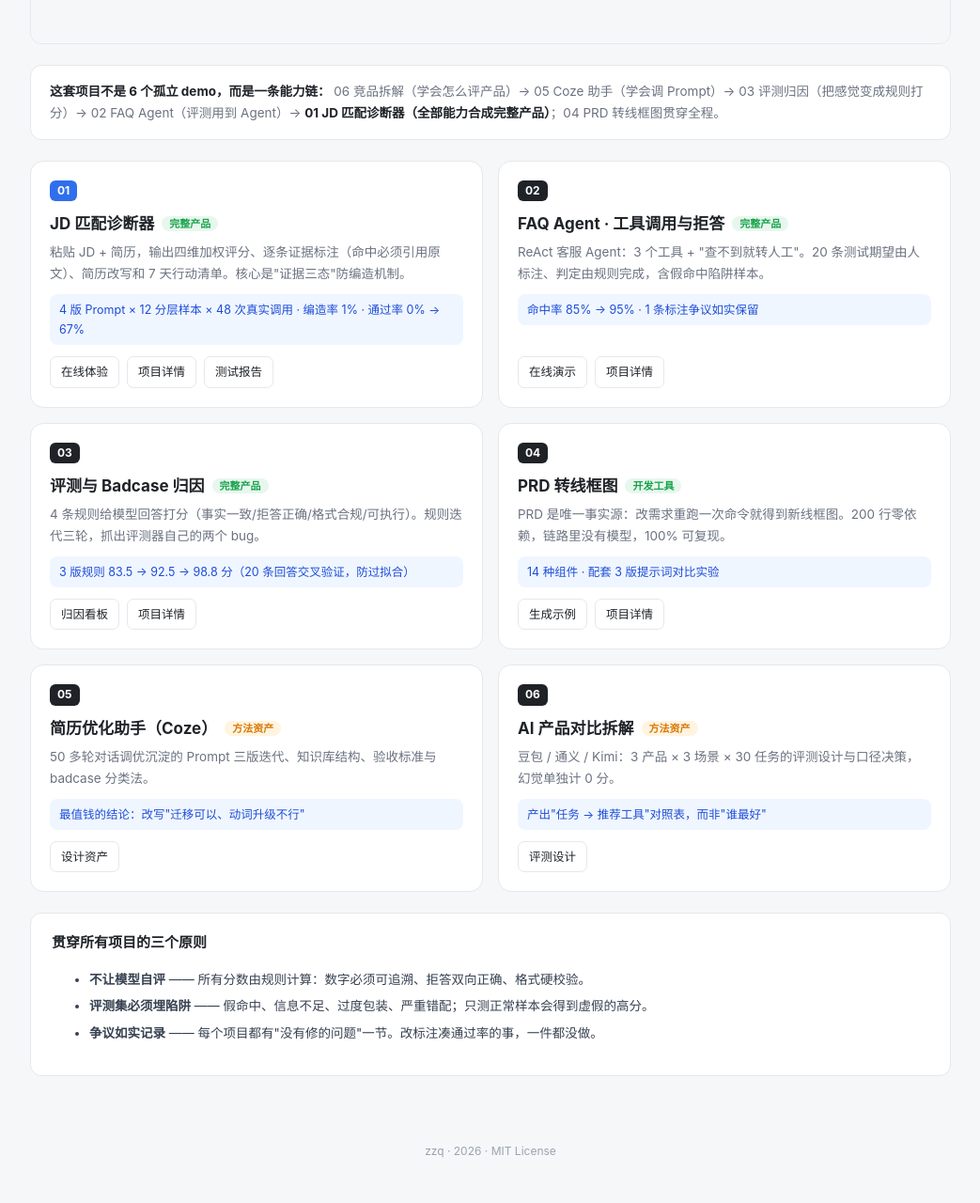
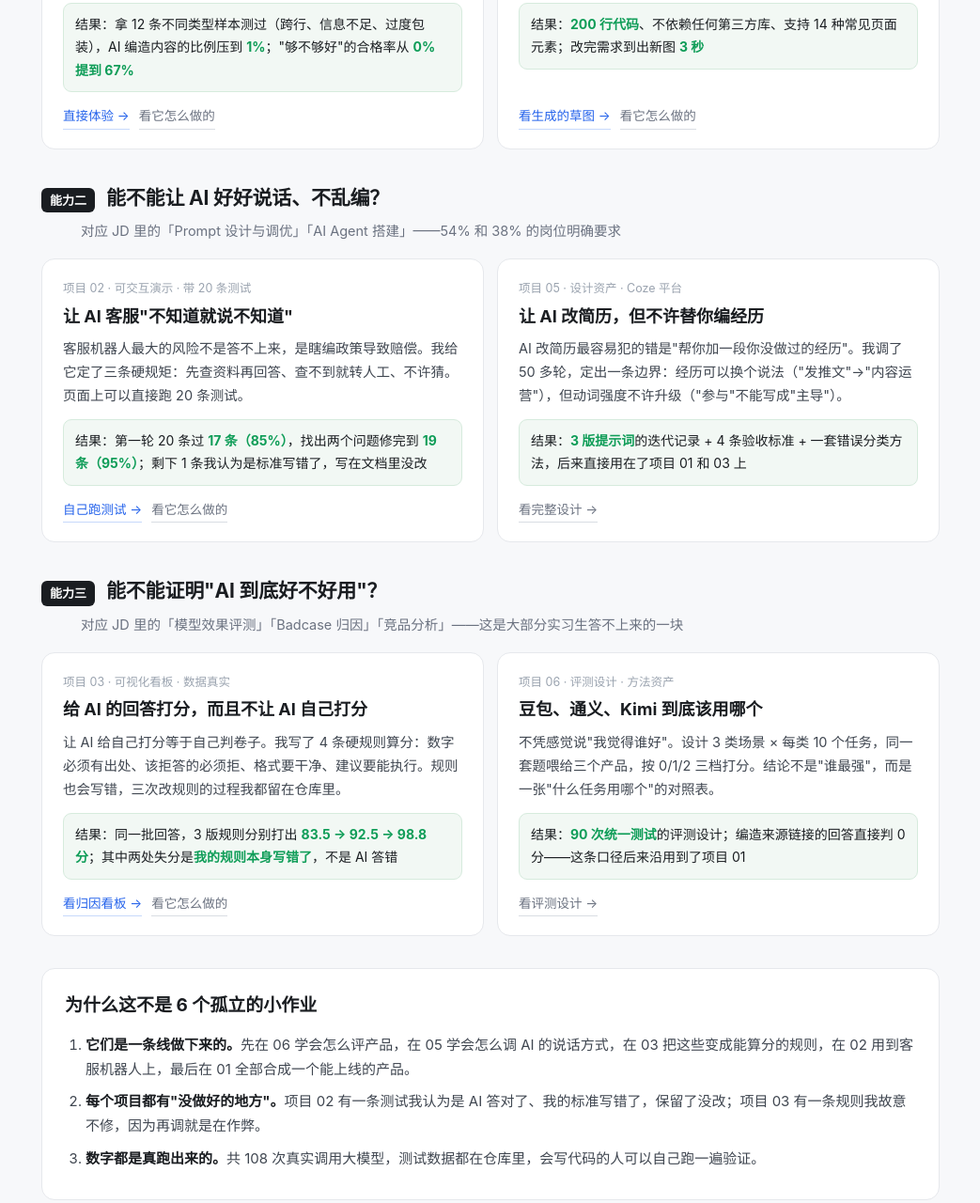
Before and after one commit to Ab900879/jd-match-analyzer, a plain HTML site: page index.html in a window 1280 px wide. Shown: the part 895-2175 px from the top of the page at 94% size, without its empty margins (118-1161 px from the left). Drawn offline with Linux system fonts and the light colour scheme.

Commit message:
作品集改为 HR 视角：按三种能力重排 6 个项目，术语全部翻译成人话
- 落地页重构：每组回答面试官一个问题（做成产品/让AI不乱编/证明好不好用）
- 每张卡片统一结构：解决什么问题 → 我做了什么 → 结果数字 → 可点链接
- 顶部 3 个大数字：6 个项目 / 108 次真实调用 / 编造率 1%
- 根 README 同步重排为能力分组表，技术细节收到底部
- 6 个项目 README 顶部各加「一句话（给非技术面试官）」

```diff
--- a/index.html
+++ b/index.html
@@ -3,113 +3,159 @@
 <head>
 <meta charset="utf-8">
 <meta name="viewport" content="width=device-width,initial-scale=1">
-<title>zzq · AI 产品作品集</title>
+<title>zzq · AI 产品作品集（HR 30 秒版）</title>
 <style>
-:root{--ink:#1f2328;--mid:#6b7280;--line:#e5e8ec;--bg:#f6f7f9;--accent:#2f6fed;--ok:#16a34a;--warn:#d97706}
+:root{--ink:#1a1d21;--mid:#6b7280;--light:#9aa3af;--line:#e6e8ec;--bg:#f7f8fa;--accent:#2563eb;--ok:#0f9d58;--warn:#d97706}
 *{box-sizing:border-box}
-body{margin:0;background:var(--bg);color:var(--ink);font:15px/1.7 -apple-system,"Segoe UI","Microsoft YaHei",sans-serif}
-header{background:#fff;border-bottom:1px solid var(--line);padding:34px 24px 30px;text-align:center}
-header .name{font-size:26px;font-weight:700;margin:0 0 6px}
-header .sub{color:var(--mid);font-size:14px;margin:0 0 18px}
-header .cta{display:inline-flex;gap:10px}
-header .cta a{display:inline-block;padding:9px 20px;border-radius:9px;font-size:14px;text-decoration:none;font-weight:600}
-.cta .p{background:var(--accent);color:#fff}
-.cta .g{background:#fff;color:var(--ink);border:1px solid var(--line)}
-main{max-width:1020px;margin:26px auto 70px;padding:0 20px}
-.chain{background:#fff;border:1px solid var(--line);border-radius:12px;padding:16px 20px;margin-bottom:22px;font-size:13.5px;color:var(--mid)}
+body{margin:0;background:var(--bg);color:var(--ink);font:16px/1.75 -apple-system,"Segoe UI","Microsoft YaHei",sans-serif;-webkit-font-smoothing:antialiased}
+.wrap{max-width:1000px;margin:0 auto;padding:0 22px}
+.hero{background:#fff;border-bottom:1px solid var(--line);padding:46px 0 40px}
+.hero .tag{display:inline-block;font-size:13px;color:var(--accent);background:#eff5ff;border-radius:20px;padding:3px 12px;margin-bottom:14px}
+.hero h1{font-size:32px;line-height:1.35;margin:0 0 12px;letter-spacing:-.4px}
+.hero h1 b{color:var(--accent)}
+.hero p{margin:0 0 22px;color:var(--mid);font-size:16px;max-width:640px}
+.btns{display:flex;gap:12px;flex-wrap:wrap}
+.btns a{padding:12px 22px;border-radius:10px;text-decoration:none;font-size:15px;font-weight:600}
+.btns .p{background:var(--accent);color:#fff}
+.btns .g{background:#fff;color:var(--ink);border:1px solid var(--line)}
+.s30{display:grid;grid-template-columns:repeat(3,1fr);gap:14px;margin:30px 0 0}
+.s30 div{background:#fff;border:1px solid var(--line);border-radius:12px;padding:16px 18px}
+.s30 .n{font-size:28px;font-weight:700;line-height:1.1}
+.s30 .t{font-size:13.5px;color:var(--mid);margin-top:4px}
+section{padding:44px 0 0}
+.grp{margin-bottom:34px}
+.grp-hd{display:flex;align-items:baseline;gap:12px;margin-bottom:4px}
+.grp-hd .idx{font-size:13px;font-weight:700;color:#fff;background:var(--ink);border-radius:6px;padding:2px 9px}
+.grp-hd h2{font-size:21px;margin:0;letter-spacing:-.2px}
+.grp-sub{color:var(--mid);font-size:14.5px;margin:0 0 16px 42px}
+.cards{display:grid;grid-template-columns:1fr 1fr;gap:14px}
+.card{background:#fff;border:1px solid var(--line);border-radius:14px;padding:20px 22px;display:flex;flex-direction:column}
+.card .cap{font-size:12.5px;color:var(--light);margin-bottom:6px}
+.card h3{font-size:18px;margin:0 0 8px;line-height:1.45}
+.card .do{font-size:14.5px;color:#3f4650;margin:0 0 12px}
+.card .res{background:#f2f8f4;border:1px solid #d6ebdd;border-radius:9px;padding:10px 12px;font-size:14px;margin-bottom:14px}
+.card .res b{color:var(--ok)}
+.card .links{margin-top:auto;display:flex;gap:10px;flex-wrap:wrap}
+.card .links a{font-size:13.5px;text-decoration:none;color:var(--accent);border-bottom:1px solid #c7d9fb;padding-bottom:1px}
+.card .links a.plain{color:var(--mid);border-bottom-color:#d9dde3}
+.why{background:#fff;border:1px solid var(--line);border-radius:14px;padding:22px 24px;margin-top:8px}
+.why h2{font-size:19px;margin:0 0 12px}
+.why ol{margin:0;padding-left:22px}
+.why li{margin-bottom:8px;font-size:15px;color:#3f4650}
+.why li b{color:var(--ink)}
+.chain{background:#fff;border:1px solid var(--line);border-radius:14px;padding:20px 24px;margin-top:22px;font-size:15px;color:#3f4650}
 .chain b{color:var(--ink)}
-.grid{display:grid;grid-template-columns:1fr 1fr;gap:16px}
-@media(max-width:820px){.grid{grid-template-columns:1fr}}
-.card{background:#fff;border:1px solid var(--line);border-radius:14px;padding:20px;display:flex;flex-direction:column;transition:box-shadow .15s}
-.card:hover{box-shadow:0 6px 22px rgba(16,24,40,.08)}
-.card .no{font-size:12px;font-weight:700;color:#fff;background:var(--ink);border-radius:6px;padding:1px 8px;width:fit-content}
-.card.hero .no{background:var(--accent)}
-.card h3{margin:10px 0 4px;font-size:17px}
-.card h3 a{color:inherit;text-decoration:none}
-.card h3 a:hover{color:var(--accent)}
-.card p{margin:0 0 10px;color:var(--mid);font-size:13.5px}
-.metric{font-size:12.5px;background:#f0f6ff;color:#1d4ed8;border-radius:8px;padding:6px 10px;margin-bottom:12px}
-.links{margin-top:auto;display:flex;gap:8px;flex-wrap:wrap}
-.links a{font-size:12.5px;text-decoration:none;border:1px solid var(--line);border-radius:7px;padding:5px 11px;color:var(--ink);background:#fff}
-.links a:hover{border-color:var(--accent);color:var(--accent)}
-.badge{font-size:11px;border-radius:20px;padding:1px 8px;margin-left:8px;vertical-align:2px}
-.badge.run{background:#e8f7ee;color:var(--ok)}
-.badge.asset{background:#fff4e0;color:var(--warn)}
-.principles{background:#fff;border:1px solid var(--line);border-radius:12px;padding:18px 22px;margin-top:22px}
-.principles h2{font-size:15px;margin:0 0 10px}
-.principles li{margin-bottom:6px;font-size:13.5px;color:#374151}
-.shot{width:100%;border:1px solid var(--line);border-radius:12px;margin-bottom:22px;display:block}
-footer{text-align:center;color:#9aa3af;font-size:12px;padding-bottom:40px}
+footer{padding:40px 0 60px;color:var(--light);font-size:13.5px;text-align:center}
+footer a{color:#9aa3af}
+@media(max-width:760px){.cards{grid-template-columns:1fr}.s30{grid-template-columns:1fr}.hero h1{font-size:25px}}
 </style>
 </head>
 <body>
-<header>
-  <p class="name">zzq · AI 产品作品集</p>
-  <p class="sub">通信工程本科在读 · 目标 AI 产品经理 / AI 产品运营 · 6 个 AI 项目，全部真实可跑、数据可复现</p>
-  <div class="cta">
-    <a class="p" href="https://jd-match-analyzer.app.workbuddy.host/" target="_blank">体验重点项目 →</a>
-    <a class="g" href="https://github.com/Ab900879/jd-match-analyzer" target="_blank">GitHub 仓库</a>
+
+<div class="hero">
+  <div class="wrap">
+    <span class="tag">AI 产品经理 / AI 产品运营 实习生 · 北京 · 2027 届</span>
+    <h1>我能把一句想法，<b>做成一个点开就能用的 AI 产品</b>，<br>并且用数据说明它到底好不好用。</h1>
+    <p>通信工程本科在读，大模型相关能力全部自学。下面 6 个项目不用懂技术也能看懂——每个都写清了"解决什么问题、我做了什么、结果多少"。</p>
+    <div class="btns">
+      <a class="p" href="https://jd-match-analyzer.app.workbuddy.host/" target="_blank">先玩一下最完整的那个 →</a>
+      <a class="g" href="#projects">看 6 个项目</a>
     </div>
-</header>
-<main>
-  <img class="shot" src="projects/01-jd-matcher/docs/img/screenshot.png" alt="JD 匹配诊断器界面">
-  <div class="chain">
-    <b>这套项目不是 6 个孤立 demo，而是一条能力链：</b>
-    06 竞品拆解（学会怎么评产品）→ 05 Coze 助手（学会调 Prompt）→ 03 评测归因（把感觉变成规则打分）→ 02 FAQ Agent（评测用到 Agent）→ <b>01 JD 匹配诊断器（全部能力合成完整产品）</b>；04 PRD 转线框图贯穿全程。
+    <div class="s30">
+      <div><div class="n">6 个</div><div class="t">做完的 AI 项目，其中 4 个能当场点开看</div></div>
+      <div><div class="n">108 次</div><div class="t">真实调用大模型做测试，不是拍脑袋估算</div></div>
+      <div><div class="n">1%</div><div class="t">AI 编造内容的比例（越低越好）</div></div>
     </div>
-  <div class="grid">
-    <div class="card hero">
-      <span class="no">01</span>
-      <h3><a href="projects/01-jd-matcher/README.md">JD 匹配诊断器</a><span class="badge run">完整产品</span></h3>
-      <p>粘贴 JD + 简历，输出四维加权评分、逐条证据标注（命中必须引用原文）、简历改写和 7 天行动清单。核心是"证据三态"防编造机制。</p>
-      <div class="metric">4 版 Prompt × 12 分层样本 × 48 次真实调用 · 编造率 1% · 通过率 0% → 67%</div>
-      <div class="links"><a href="https://jd-match-analyzer.app.workbuddy.host/" target="_blank">在线体验</a><a href="projects/01-jd-matcher/README.md">项目详情</a><a href="projects/01-jd-matcher/docs/测试报告.md">测试报告</a></div>
+  </div>
+</div>
+
+<section id="projects">
+<div class="wrap">
+
+  <p style="color:#6b7280;font-size:15px;margin:0 0 26px">6 个项目按<b style="color:#1a1d21">三种能力</b>分成三组。招聘方最常问的三个问题，正好一组回答一个。</p>
+
+  <div class="grp">
+    <div class="grp-hd"><span class="idx">能力一</span><h2>能不能把需求做成产品？</h2></div>
+    <p class="grp-sub">对应 JD 里的「需求分析与拆解」「PRD 撰写」「原型设计」——出现在 86% 的岗位要求里</p>
+    <div class="cards">
+      <div class="card">
+        <div class="cap">项目 01 · 网页产品 · 可在线体验</div>
+        <h3>帮求职者看清"我和这个岗位差在哪一条"</h3>
+        <p class="do">把岗位要求和简历一起贴进去，它逐条告诉你：这条要求你满足了没有、依据是哪句原文、还差什么、接下来 7 天该补什么。</p>
+        <div class="res">结果：拿 12 条不同类型样本测过（跨行、信息不足、过度包装），AI 编造内容的比例压到 <b>1%</b>；"够不够好"的合格率从 <b>0% 提到 67%</b></div>
+        <div class="links"><a href="https://jd-match-analyzer.app.workbuddy.host/" target="_blank">直接体验 →</a><a class="plain" href="projects/01-jd-matcher/README.md">看它怎么做的</a></div>
       </div>
       <div class="card">
-      <span class="no">02</span>
-      <h3><a href="projects/02-faq-agent/README.md">FAQ Agent · 工具调用与拒答</a><span class="badge run">完整产品</span></h3>
-      <p>ReAct 客服 Agent：3 个工具 + "查不到就转人工"。20 条测试期望由人标注、判定由规则完成，含假命中陷阱样本。</p>
-      <div class="metric">命中率 85% → 95% · 1 条标注争议如实保留</div>
-      <div class="links"><a href="projects/02-faq-agent/index.html">在线演示</a><a href="projects/02-faq-agent/README.md">项目详情</a></div>
+        <div class="cap">项目 04 · 小工具 · 命令行</div>
+        <h3>需求文档改一句，页面草图自动重画</h3>
+        <p class="do">做产品最烦的是：需求改了，原型图得重画一遍。我做了个工具，把需求文档写清楚，一条命令就生成页面草图，改完再跑一次。</p>
+        <div class="res">结果：<b>200 行代码</b>、不依赖任何第三方库、支持 14 种常见页面元素；改完需求到出新图 <b>3 秒</b></div>
+        <div class="links"><a href="projects/04-prd2wireframe/examples/prd-jd-matcher.wireframe.html" target="_blank">看生成的草图 →</a><a class="plain" href="projects/04-prd2wireframe/README.md">看它怎么做的</a></div>
+      </div>
+    </div>
+  </div>
+
+  <div class="grp">
+    <div class="grp-hd"><span class="idx">能力二</span><h2>能不能让 AI 好好说话、不乱编？</h2></div>
+    <p class="grp-sub">对应 JD 里的「Prompt 设计与调优」「AI Agent 搭建」——54% 和 38% 的岗位明确要求</p>
+    <div class="cards">
+      <div class="card">
+        <div class="cap">项目 02 · 可交互演示 · 带 20 条测试</div>
+        <h3>让 AI 客服"不知道就说不知道"</h3>
+        <p class="do">客服机器人最大的风险不是答不上来，是瞎编政策导致赔偿。我给它定了三条硬规矩：先查资料再回答、查不到就转人工、不许猜。页面上可以直接跑 20 条测试。</p>
+        <div class="res">结果：第一轮 20 条过 <b>17 条（85%）</b>，找出两个问题修完到 <b>19 条（95%）</b>；剩下 1 条我认为是标准写错了，写在文档里没改</div>
+        <div class="links"><a href="projects/02-faq-agent/index.html" target="_blank">自己跑测试 →</a><a class="plain" href="projects/02-faq-agent/README.md">看它怎么做的</a></div>
       </div>
       <div class="card">
-      <span class="no">03</span>
-      <h3><a href="projects/03-eval-badcase/README.md">评测与 Badcase 归因</a><span class="badge run">完整产品</span></h3>
-      <p>4 条规则给模型回答打分（事实一致/拒答正确/格式合规/可执行）。规则迭代三轮，抓出评测器自己的两个 bug。</p>
-      <div class="metric">3 版规则 83.5 → 92.5 → 98.8 分（20 条回答交叉验证，防过拟合）</div>
-      <div class="links"><a href="projects/03-eval-badcase/index.html">归因看板</a><a href="projects/03-eval-badcase/README.md">项目详情</a></div>
+        <div class="cap">项目 05 · 设计资产 · Coze 平台</div>
+        <h3>让 AI 改简历，但不许替你编经历</h3>
+        <p class="do">AI 改简历最容易犯的错是"帮你加一段你没做过的经历"。我调了 50 多轮，定出一条边界：经历可以换个说法（"发推文"→"内容运营"），但动词强度不许升级（"参与"不能写成"主导"）。</p>
+        <div class="res">结果：<b>3 版提示词</b>的迭代记录 + 4 条验收标准 + 一套错误分类方法，后来直接用在了项目 01 和 03 上</div>
+        <div class="links"><a class="plain" href="projects/05-coze-resume-bot/README.md">看完整设计 →</a></div>
+      </div>
+    </div>
+  </div>
+
+  <div class="grp">
+    <div class="grp-hd"><span class="idx">能力三</span><h2>能不能证明"AI 到底好不好用"？</h2></div>
+    <p class="grp-sub">对应 JD 里的「模型效果评测」「Badcase 归因」「竞品分析」——这是大部分实习生答不上来的一块</p>
+    <div class="cards">
+      <div class="card">
+        <div class="cap">项目 03 · 可视化看板 · 数据真实</div>
+        <h3>给 AI 的回答打分，而且不让 AI 自己打分</h3>
+        <p class="do">让 AI 给自己打分等于自己判卷子。我写了 4 条硬规则算分：数字必须有出处、该拒答的必须拒、格式要干净、建议要能执行。规则也会写错，三次改规则的过程我都留在仓库里。</p>
+        <div class="res">结果：同一批回答，3 版规则分别打出 <b>83.5 → 92.5 → 98.8 分</b>；其中两处失分是<b>我的规则本身写错了</b>，不是 AI 答错</div>
+        <div class="links"><a href="projects/03-eval-badcase/index.html" target="_blank">看归因看板 →</a><a class="plain" href="projects/03-eval-badcase/README.md">看它怎么做的</a></div>
       </div>
       <div class="card">
-      <span class="no">04</span>
-      <h3><a href="projects/04-prd2wireframe/README.md">PRD 转线框图</a><span class="badge run">开发工具</span></h3>
-      <p>PRD 是唯一事实源：改需求重跑一次命令就得到新线框图。200 行零依赖，链路里没有模型，100% 可复现。</p>
-      <div class="metric">14 种组件 · 配套 3 版提示词对比实验</div>
-      <div class="links"><a href="projects/04-prd2wireframe/examples/prd-jd-matcher.wireframe.html">生成示例</a><a href="projects/04-prd2wireframe/README.md">项目详情</a></div>
-    </div>
-    <div class="card">
-      <span class="no">05</span>
-      <h3><a href="projects/05-coze-resume-bot/README.md">简历优化助手（Coze）</a><span class="badge asset">方法资产</span></h3>
-      <p>50 多轮对话调优沉淀的 Prompt 三版迭代、知识库结构、验收标准与 badcase 分类法。</p>
-      <div class="metric">最值钱的结论：改写"迁移可以、动词升级不行"</div>
-      <div class="links"><a href="projects/05-coze-resume-bot/README.md">设计资产</a></div>
-    </div>
-    <div class="card">
-      <span class="no">06</span>
-      <h3><a href="projects/06-competitor-teardown/README.md">AI 产品对比拆解</a><span class="badge asset">方法资产</span></h3>
-      <p>豆包 / 通义 / Kimi：3 产品 × 3 场景 × 30 任务的评测设计与口径决策，幻觉单独计 0 分。</p>
-      <div class="metric">产出"任务 → 推荐工具"对照表，而非"谁最好"</div>
-      <div class="links"><a href="projects/06-competitor-teardown/README.md">评测设计</a></div>
+        <div class="cap">项目 06 · 评测设计 · 方法资产</div>
+        <h3>豆包、通义、Kimi 到底该用哪个</h3>
+        <p class="do">不凭感觉说"我觉得谁好"。设计 3 类场景 × 每类 10 个任务，同一套题喂给三个产品，按 0/1/2 三档打分。结论不是"谁最强"，而是一张"什么任务用哪个"的对照表。</p>
+        <div class="res">结果：<b>90 次统一测试</b>的评测设计；编造来源链接的回答直接判 0 分——这条口径后来沿用到了项目 01</div>
+        <div class="links"><a class="plain" href="projects/06-competitor-teardown/README.md">看评测设计 →</a></div>
       </div>
     </div>
-  <div class="principles">
-    <h2>贯穿所有项目的三个原则</h2>
-    <ul>
-      <li><b>不让模型自评</b> —— 所有分数由规则计算：数字必须可追溯、拒答双向正确、格式硬校验。</li>
-      <li><b>评测集必须埋陷阱</b> —— 假命中、信息不足、过度包装、严重错配；只测正常样本会得到虚假的高分。</li>
-      <li><b>争议如实记录</b> —— 每个项目都有"没有修的问题"一节。改标注凑通过率的事，一件都没做。</li>
-    </ul>
   </div>
-</main>
-<footer>zzq · 2026 · MIT License</footer>
+
+  <div class="why">
+    <h2>为什么这不是 6 个孤立的小作业</h2>
+    <ol>
+      <li><b>它们是一条线做下来的。</b>先在 06 学会怎么评产品，在 05 学会怎么调 AI 的说话方式，在 03 把这些变成能算分的规则，在 02 用到客服机器人上，最后在 01 全部合成一个能上线的产品。</li>
+      <li><b>每个项目都有"没做好的地方"。</b>项目 02 有一条测试我认为是 AI 答对了、我的标准写错了，保留了没改；项目 03 有一条规则我故意不修，因为再调就是在作弊。</li>
+      <li><b>数字都是真跑出来的。</b>共 108 次真实调用大模型，测试数据都在仓库里，会写代码的人可以自己跑一遍验证。</li>
+    </ol>
+  </div>
+
+  <div class="chain">
+    <b>一句话总结：</b>我做完一个东西，会先想清楚"什么叫做好了"再动手；做完会老实说哪里没做到。这比"我会用 10 个工具"更难教。
+  </div>
+
+</div>
+</section>
+
+<footer>
+  zzq · 通信工程本科在读（2027 届）· 北京 · 每周到岗 5 天<br>
+  想看技术细节：<a href="https://github.com/Ab900879/jd-match-analyzer" target="_blank">GitHub 仓库</a> ｜ 每个项目目录下都有完整说明
+</footer>
 </body>
 </html>
```
Also changed, not shown: README.md, projects/01-jd-matcher/README.md, projects/02-faq-agent/README.md, projects/03-eval-badcase/README.md, projects/04-prd2wireframe/README.md, projects/05-coze-resume-bot/README.md, projects/06-competitor-teardown/README.md. Lines whose indentation alone changed are shown as unchanged.
